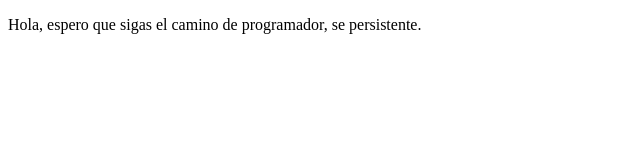
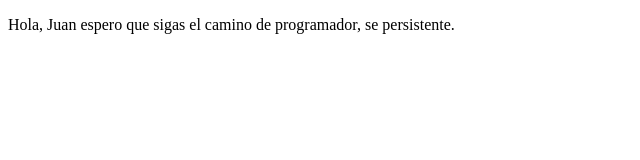
Before and after one commit to Juanchorgz/proyectoDemoCursoPrework, a plain HTML site: page index.html in a window 1280 px wide. Shown: the full height of the page, 0-640 px from the left. Drawn offline with Linux system fonts and the light colour scheme.

Commit message:
cambio agregamos juan

```diff
--- a/index.html
+++ b/index.html
@@ -8,7 +8,7 @@
 </head>
 <body>
     <p>
-        Hola, espero que sigas el camino de programador, se persistente.
+        Hola, Juan espero que sigas el camino de programador, se persistente.
     </p>
 </body>
 </html>
```
